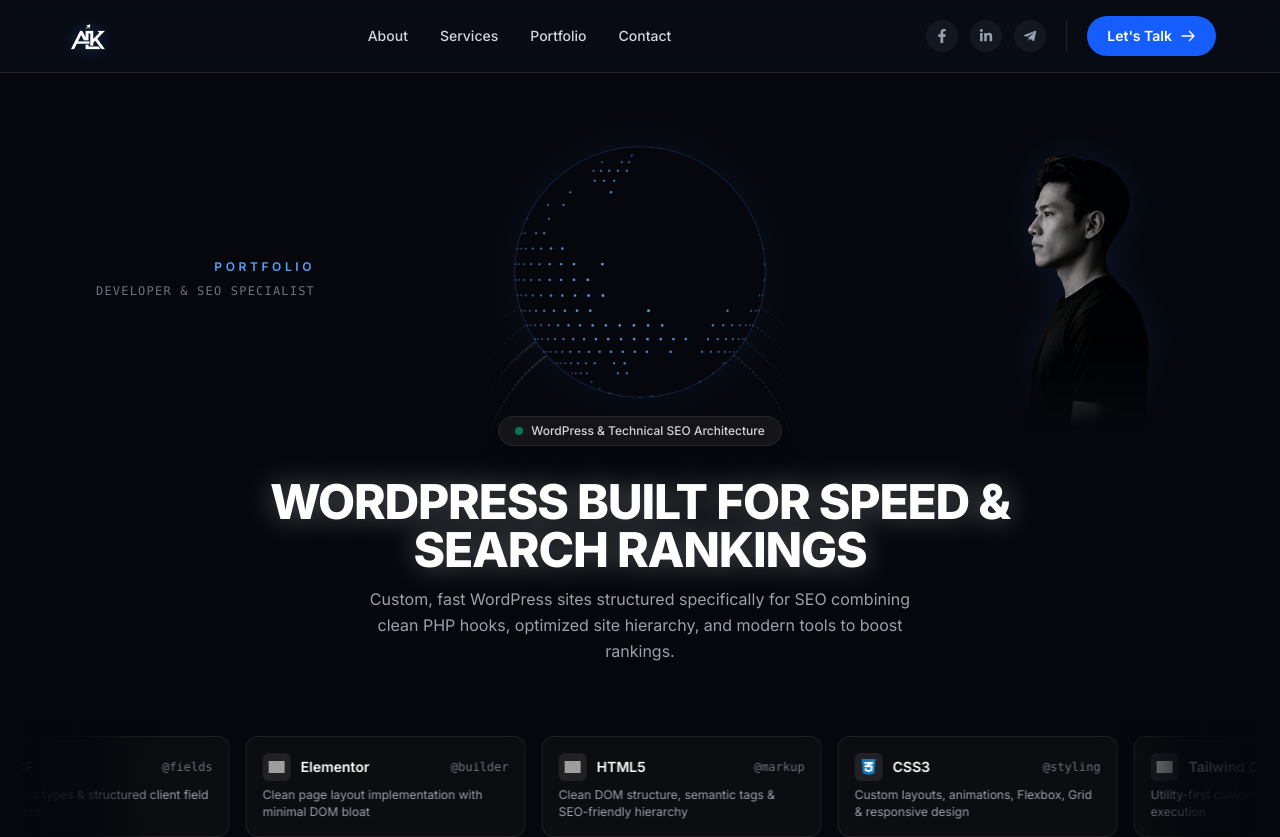
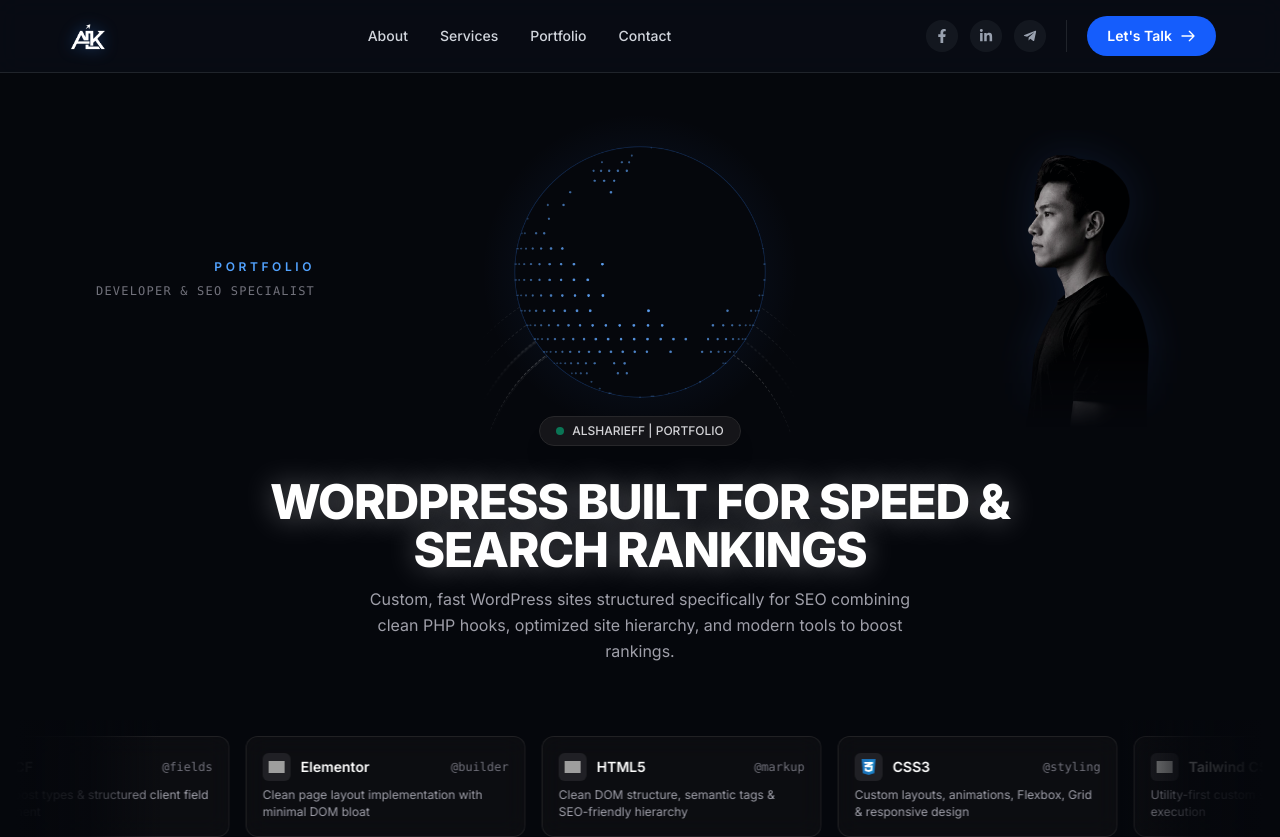
Before and after one commit to alsharieff/my-agency-portfolio, a React (Vite) app: page / in a window 1280 px wide. Shown: the top 837 px of the page. Built offline with nearby package versions, Linux system fonts and the light colour scheme; grey boxes are pictures that could not be loaded; a web font is replaced by a local one.

Commit message:
minor update

```diff
--- a/src/components/sections/FeaturedWorkCarousel.jsx
+++ b/src/components/sections/FeaturedWorkCarousel.jsx
@@ -4,9 +4,6 @@ import ss2 from "../../assets/ss2.webp";
 import ss3 from "../../assets/ss3.webp";
 import ss4 from "../../assets/ss4.webp";
 import ss5 from "../../assets/ss5.webp";
-import ss6 from "../../assets/ss6.webp";
-import ss7 from "../../assets/ss7.webp";
-import ss8 from "../../assets/ss8.webp";
 
 const showcaseItems = [
   {
@@ -56,18 +53,22 @@ const showcaseItems = [
   },
 ];
 
-// Duplicate for seamless continuous ticker loop
 const tickerList = [...showcaseItems, ...showcaseItems];
 
 export default function FeaturedWorkCarousel() {
   const [flippedId, setFlippedId] = useState(null);
+
+  // Toggle flip on click/tap
+  const handleCardClick = (uniqueKey) => {
+    setFlippedId((prev) => (prev === uniqueKey ? null : uniqueKey));
+  };
 
   return (
     <section className="relative w-full bg-[#05070c] text-white flex flex-col items-center justify-center py-24 px-2 sm:px-6 overflow-hidden font-sans">
       {/* Background Glow */}
       <div className="absolute top-1/2 left-1/2 -translate-x-1/2 -translate-y-1/2 w-[900px] h-[450px] bg-blue-600/10 blur-[160px] pointer-events-none rounded-full" />
 
-      {/* Main Container - Expanded from max-w-6xl to max-w-[1400px] */}
+      {/* Main Container */}
       <div className="w-full max-w-[1400px] flex flex-col items-center justify-center relative z-10">
         {/* Header */}
         <div className="flex flex-col items-center gap-2 mb-12 text-center">
@@ -77,18 +78,15 @@ export default function FeaturedWorkCarousel() {
           <h2 className="text-3xl sm:text-5xl font-extrabold text-white tracking-tight">
             Selected Projects & Deliverables
           </h2>
-          {/* <p className="text-xs sm:text-sm text-zinc-400 max-w-md mt-1">
-            Hover or click any browser card to flip for technical details.
-          </p> */}
         </div>
 
-        {/* Expanded Outer Bounds & Scroll Area */}
+        {/* Outer Bounds & Scroll Area */}
         <div className="w-full relative overflow-hidden group py-6">
           {/* Edge Vignette Overlays */}
           <div className="hidden sm:block absolute left-0 top-0 bottom-0 w-20 sm:w-48 bg-gradient-to-r from-[#05070c] via-[#05070c]/80 to-transparent z-20 pointer-events-none" />
           <div className="hidden sm:block absolute right-0 top-0 bottom-0 w-20 sm:w-48 bg-gradient-to-l from-[#05070c] via-[#05070c]/80 to-transparent z-20 pointer-events-none" />
 
-          {/* Marquee Track with Larger Card Widths */}
+          {/* Marquee Track */}
           <div className="flex gap-8 sm:gap-10 w-max animate-infinite-scroll group-hover:[animation-play-state:paused] px-12">
             {tickerList.map((item, index) => {
               const uniqueKey = `${item.id}-${index}`;
@@ -97,10 +95,10 @@ export default function FeaturedWorkCarousel() {
               return (
                 <div
                   key={uniqueKey}
+                  onClick={() => handleCardClick(uniqueKey)}
                   onMouseEnter={() => setFlippedId(uniqueKey)}
                   onMouseLeave={() => setFlippedId(null)}
-                  /* Card width increased to 380px on desktop */
-                  className="w-[320px] sm:w-[380px] h-[500px] sm:h-[580px] [perspective:1000px] shrink-0 cursor-pointer"
+                  className="w-[320px] sm:w-[380px] h-[500px] sm:h-[580px] [perspective:1000px] shrink-0 cursor-pointer select-none"
                 >
                   {/* 3D Flip Inner Container */}
                   <div
@@ -108,7 +106,7 @@ export default function FeaturedWorkCarousel() {
                       isFlipped ? "[transform:rotateY(180deg)]" : ""
                     }`}
                   >
-                    {/* FRONT SIDE (Browser Mockup Preview) */}
+                    {/* FRONT SIDE */}
                     <div className="absolute inset-0 w-full h-full [backface-visibility:hidden] rounded-2xl border border-zinc-800/80 bg-[#080b11] p-3.5 flex flex-col shadow-2xl">
                       {/* Top Bar */}
                       <div className="h-9 bg-zinc-900/80 border-b border-zinc-800/80 px-3.5 flex items-center justify-between shrink-0 rounded-t-xl">
@@ -140,13 +138,13 @@ export default function FeaturedWorkCarousel() {
                             </h3>
                           </div>
                           <span className="text-[10px] font-mono text-zinc-400 bg-zinc-900/90 border border-zinc-700/60 px-2.5 py-1 rounded">
-                            Hover to Flip ↺
+                            Tap / Hover to Flip ↺
                           </span>
                         </div>
                       </div>
                     </div>
 
-                    {/* BACK SIDE (Detailed Specs & Action) */}
+                    {/* BACK SIDE */}
                     <div className="absolute inset-0 w-full h-full [backface-visibility:hidden] [transform:rotateY(180deg)] rounded-2xl border border-blue-500/40 bg-[#0b0f19] p-7 flex flex-col justify-between shadow-2xl shadow-blue-500/10">
                       <div>
                         <div className="flex items-center justify-between pb-3 border-b border-zinc-800">
@@ -183,6 +181,7 @@ export default function FeaturedWorkCarousel() {
 
                       <a
                         href={item.serviceUrl}
+                        onClick={(e) => e.stopPropagation()} // Prevents flipping back when clicking the action button
                         className="w-full py-3 rounded-xl bg-blue-600 hover:bg-blue-500 text-white text-xs font-semibold flex items-center justify-center gap-2 transition-colors shadow-lg shadow-blue-600/20"
                       >
                         <span>View Full Case Study</span>
--- a/src/components/sections/Hero.jsx
+++ b/src/components/sections/Hero.jsx
@@ -219,13 +219,8 @@ export default function Hero() {
           <div className="z-10 inline-flex items-center gap-2 px-4 py-1.5 rounded-full border border-zinc-800 bg-zinc-900/90 text-xs font-medium text-zinc-300 shadow-xl backdrop-blur-md -mt-4">
             <span className="inline-block w-2 h-2 rounded-full bg-emerald-400 animate-pulse" />
 
-            {/* Mobile view */}
-            <span className="md:hidden">Sharl Kallun Portfolio</span>
-
             {/* Desktop view (screens 640px and wider) */}
-            <span className="hidden md:inline">
-              WordPress & Technical SEO Architecture
-            </span>
+            <span className="">ALSHARIEFF | PORTFOLIO</span>
           </div>
         </div>
 
```
